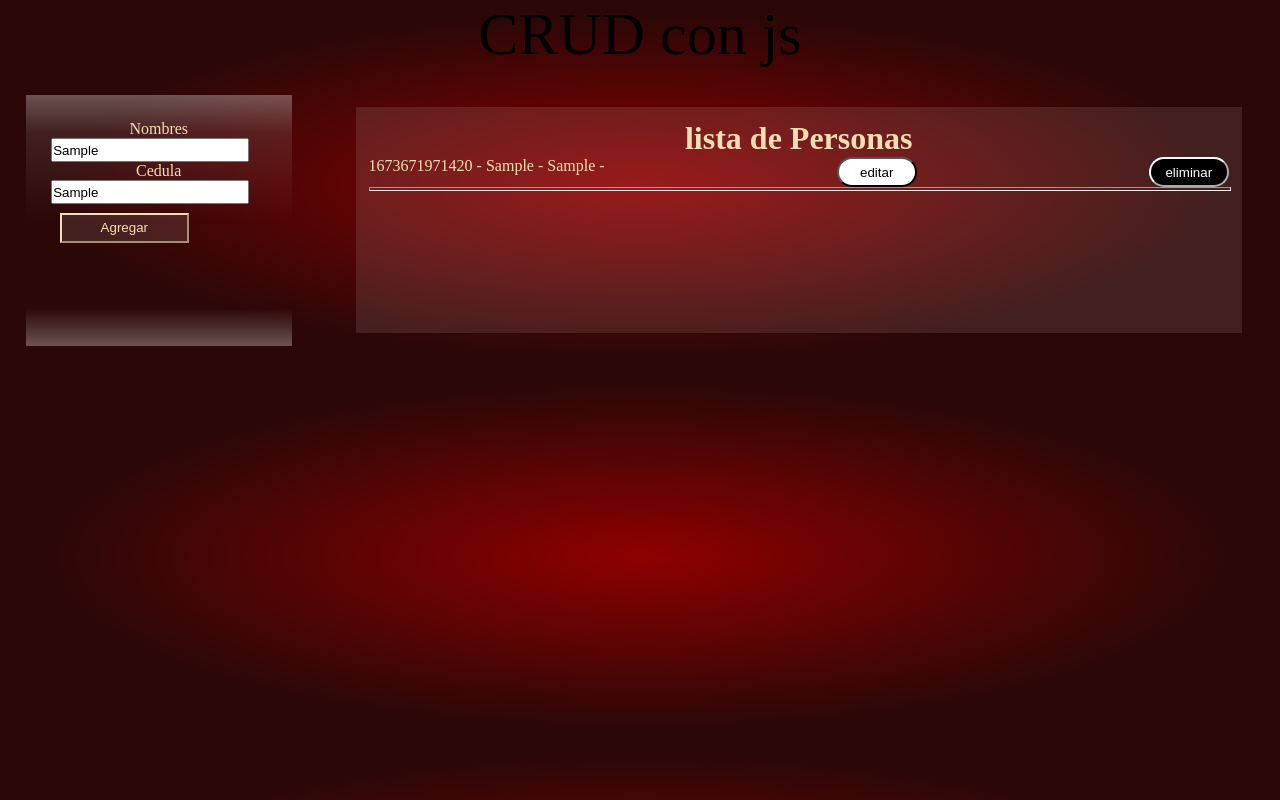
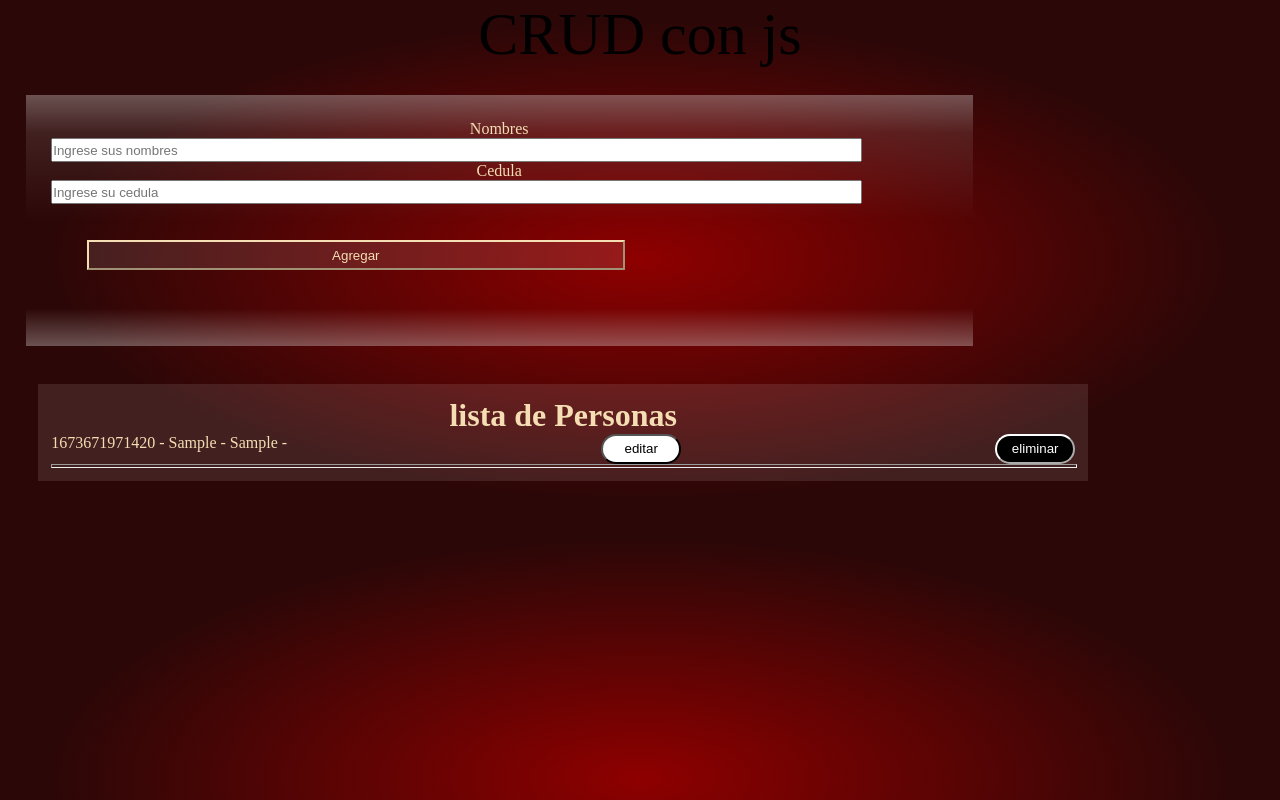
Before and after one commit to jhey09/crud.js, a plain HTML site: page index.html in a window 1280 px wide. Both pictures are taken after typing "Sample", "Sample" into the empty fields and a click on the button "Agregar". Drawn offline with Linux system fonts and the light colour scheme.

Commit message:
agg header y footer

```diff
--- a/app.js
+++ b/app.js
@@ -17,21 +17,13 @@ const contenedor = document.querySelector('.contenedor')
 
 
 const guardarDB = () =>{
-    let Datospers = JSON.parse(localStorage.getItem('datosp'))
-    localStorage.setItem('datosp',JSON.stringify(Datospers));
-
+    localStorage.setItem('datospersona',JSON.stringify(listaPersonas))
     render()
  }
 
  function render() {
-    let datos = JSON.parse(localStorage.getItem('datosp'))
-    listaPersonas.innerHTML = ''
-    datos.forEach(persona =>{
-        divlista.innerHTML += `<p> ${persona} - </p>
-        `
-    })
+    let datos = JSON.parse(localStorage.getItem('datospersona'))
  }
-
 
 formulario.addEventListener('submit', validarFormulario);
 
@@ -167,8 +159,3 @@ function limpiarHTML() {
         divPersona.removeChild(divPersona.firstChild);
     }
 }
-
-
-AgregarInput.addEventListener("click", () => {
-    console.log(formulario.value)
-});
--- a/index.css
+++ b/index.css
@@ -13,16 +13,14 @@ title{
 
 body{
     background: radial-gradient(ellipse at center, #8E0000 0%, #2C0707 65%);
-    display: flex;
-    justify-content: space-around;
-
 
 }
 
 .formulario{
     margin: 2%;
     padding: 2%;
-    width: 20%;
+    width: 70%;
+    height: 30%;
     align-items: center;
     height: 200px;
     text-align: center;
--- a/index.html
+++ b/index.html
@@ -9,7 +9,7 @@
 </head>
 <body>
 
-
+    <header></header>
     <form action="" id="formulario" class="formulario">
         <label for="">Nombres</label>
         <input type="text" class="nombre" id="nombre" placeholder="Ingrese sus nombres">
@@ -19,7 +19,8 @@
 
 
     </form>
-
+</header>
+    <div class="footer"></div>
     <div class="contenedor">
         <h1>lista de Personas</h1>
         <div class="lista">
@@ -27,6 +28,7 @@
         </div>
 
     </div>
+</div>
 
 
 
```
